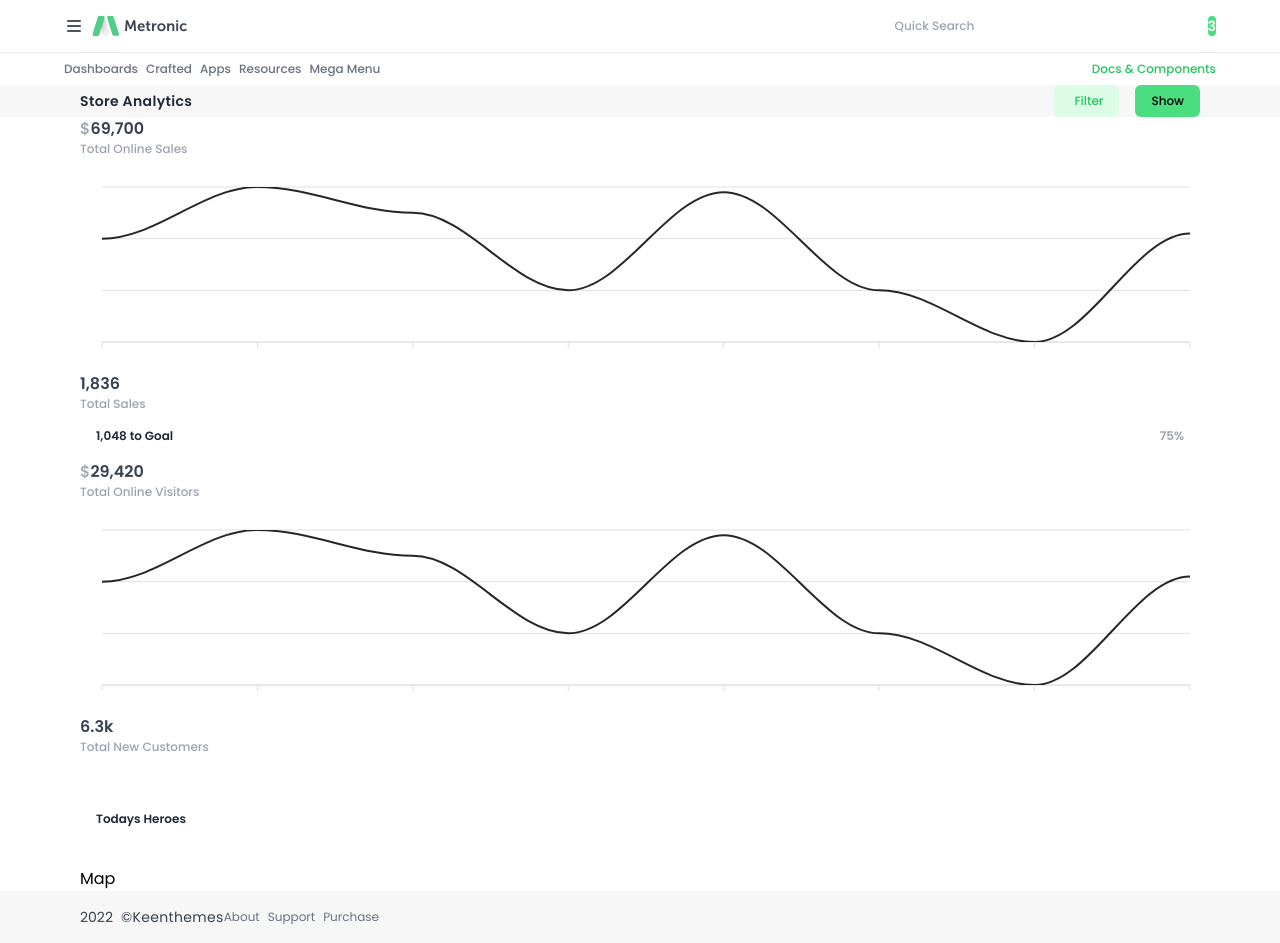
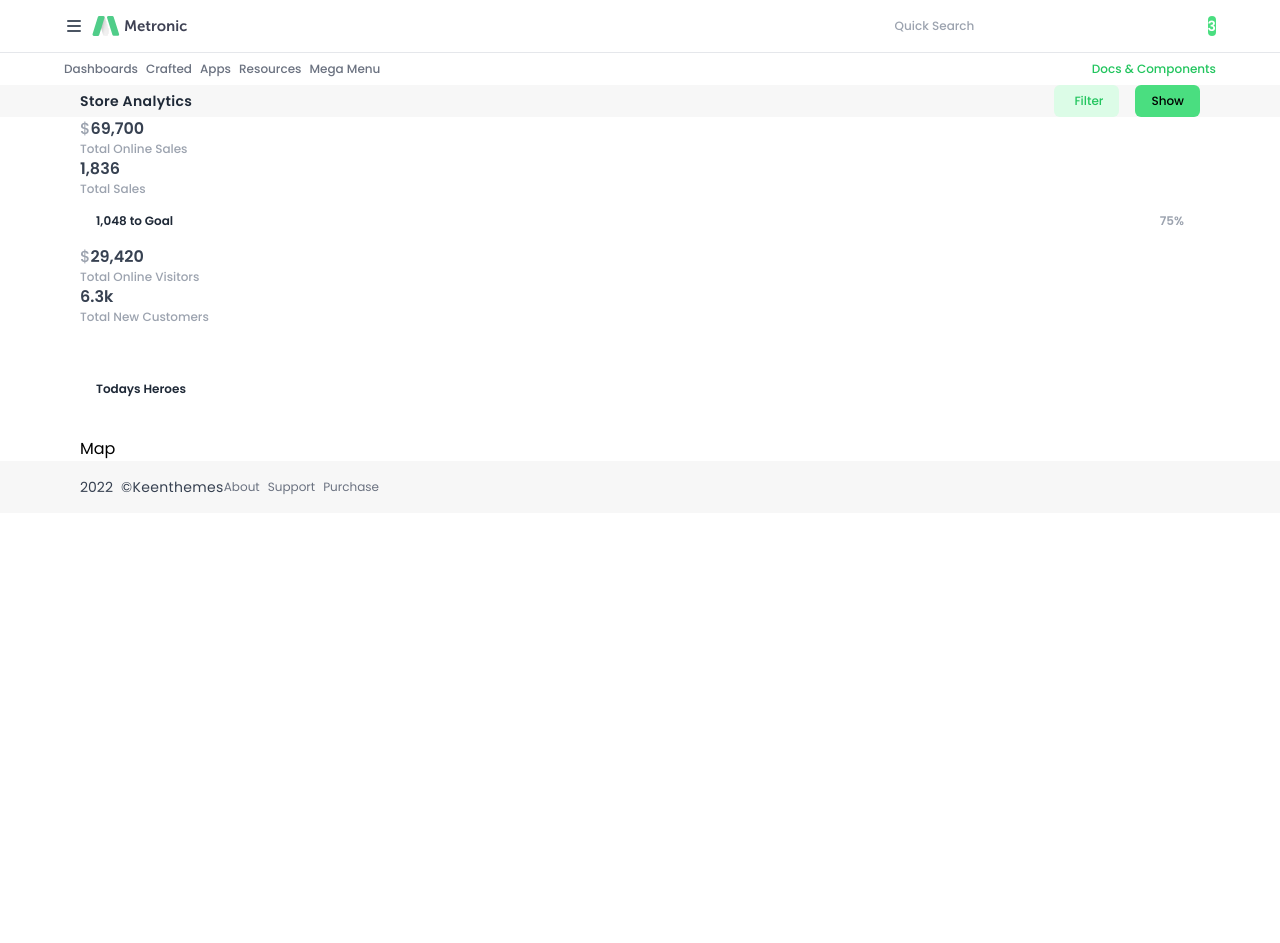
Before and after one commit to shubhamku044/metronic, a Next.js app: page / in a window 1280 px wide. After the commit the page ends 800 px from the top, so only its background shows below. Built offline with nearby package versions, Linux system fonts and the light colour scheme.

Commit message:
removed the graph

```diff
--- a/Components/storeAnalytics/TotalOnlineSales.jsx
+++ b/Components/storeAnalytics/TotalOnlineSales.jsx
@@ -30,9 +30,7 @@ const TotalOnlineSales = () => {
             Total Online Sales
           </p>
         </div>
-        <div>
-          <OnlineSales />
-        </div>
+        <div>{/* <OnlineSales /> */}</div>
       </div>
       <div className="max-h-60 rounded-lg border bg-gray-50">
         <div className="px-8 py-6">
--- a/Components/storeAnalytics/TotalOnlineVisitors.jsx
+++ b/Components/storeAnalytics/TotalOnlineVisitors.jsx
@@ -30,9 +30,7 @@ const TotalOnlineVisitors = () => {
             Total Online Visitors
           </p>
         </div>
-        <div>
-          <OnlineSales />
-        </div>
+        <div>{/* <OnlineSales /> */}</div>
       </div>
       <div className="max-h-60 rounded-lg border bg-gray-50">
         <div className="px-8 py-6">
--- a/pages/index.tsx
+++ b/pages/index.tsx
@@ -19,7 +19,7 @@ export default function Home() {
         <Toolbar title={'Store Analytics'} />
         <div className="bg-white">
           <section className="mx-auto max-w-6xl px-4">
-            <StoreAnalytics />
+            {process.browser && <StoreAnalytics />}
           </section>
         </div>
       </main>
--- a/pages/password-reset.jsx
+++ b/pages/password-reset.jsx
@@ -7,7 +7,7 @@ const passwordReset = () => {
     <div className="">
       <div className="flex flex-col lg:flex-row">
         <div className="lg:w-[51rem] xl:w-[61rem]">
-          <Aside />
+          {process.browser && <Aside />}
         </div>
         <div className="w-full py-4">
           <div className="">
```
